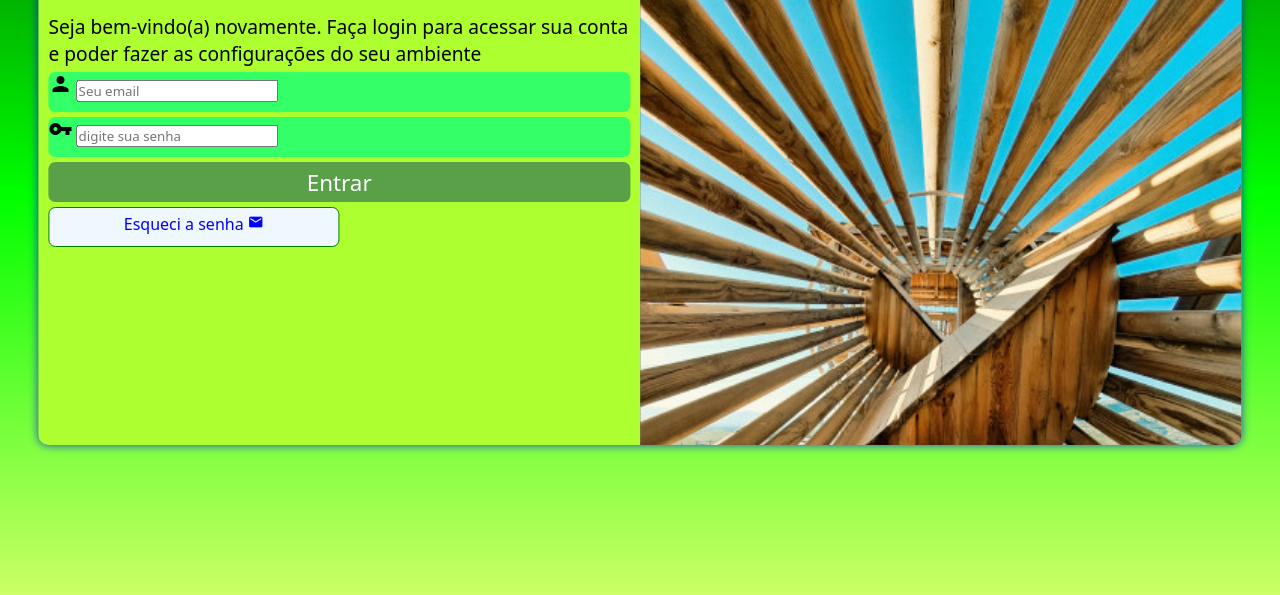
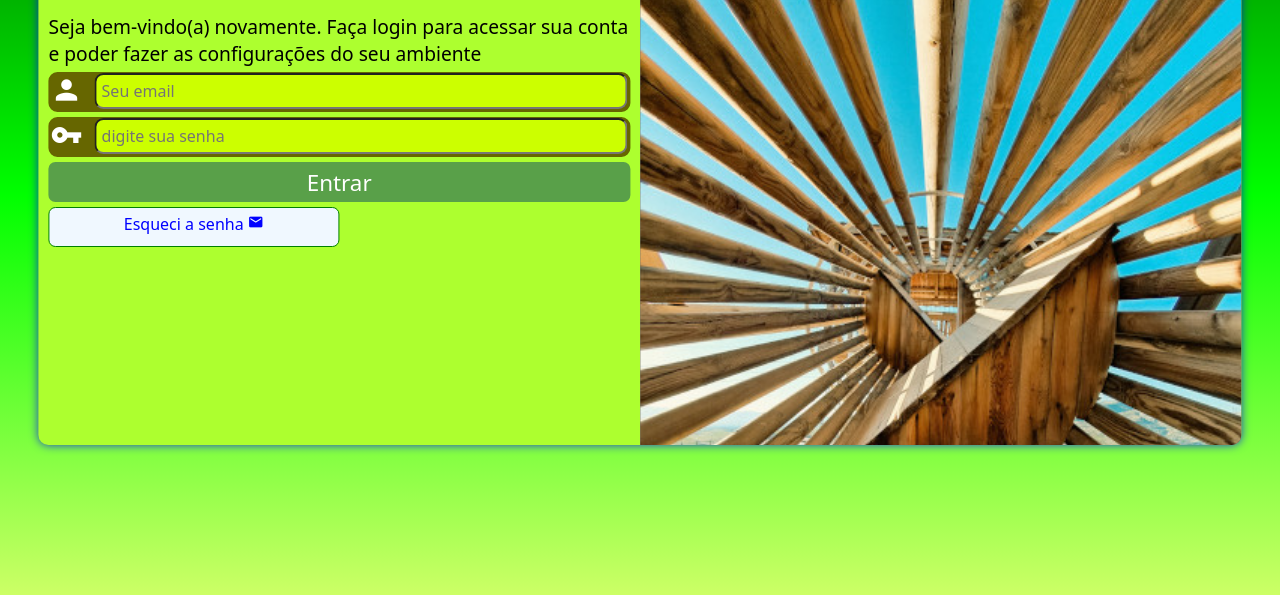
Before and after one commit to Moisesriechel/projeto-login, a plain HTML site: page index.html in a window 1280 px wide. Shown: the part 205-800 px from the top of the page. Drawn offline with Linux system fonts and the light colour scheme.

Commit message:
formatei o input

```diff
--- a/estilos/style.css
+++ b/estilos/style.css
@@ -64,17 +64,40 @@ div#formulario > p {
 
 }
 form > div.campo {
-    background-color: #33ff66;
+    background-color: #666600;
+    border: 2px solid #660;
     display: block;
     width: 100%;
     height: 40px;
-    border-radius: 7px;
+    border-radius: 9px;
     margin: 5px 0px;
 }
 div.campo > label {
     display: none;
 }
+div.campo > i {
+    color: white;
 
+    font-size: 2em;
+    width: 40px;
+   padding: 5x;
+
+
+}
+
+div.campo > input {
+    display:inline;
+    background-color: #ccff00;
+    font-size: 1em;
+    width: calc(100% - 45px);
+    transform: translateY(-9px);/*para deslocar a div para cima*/
+    height: 100%;
+    border-radius: 9px;
+    padding: 5px;
+
+
+
+}
 
 /*Configurando os botões*/
 
```
